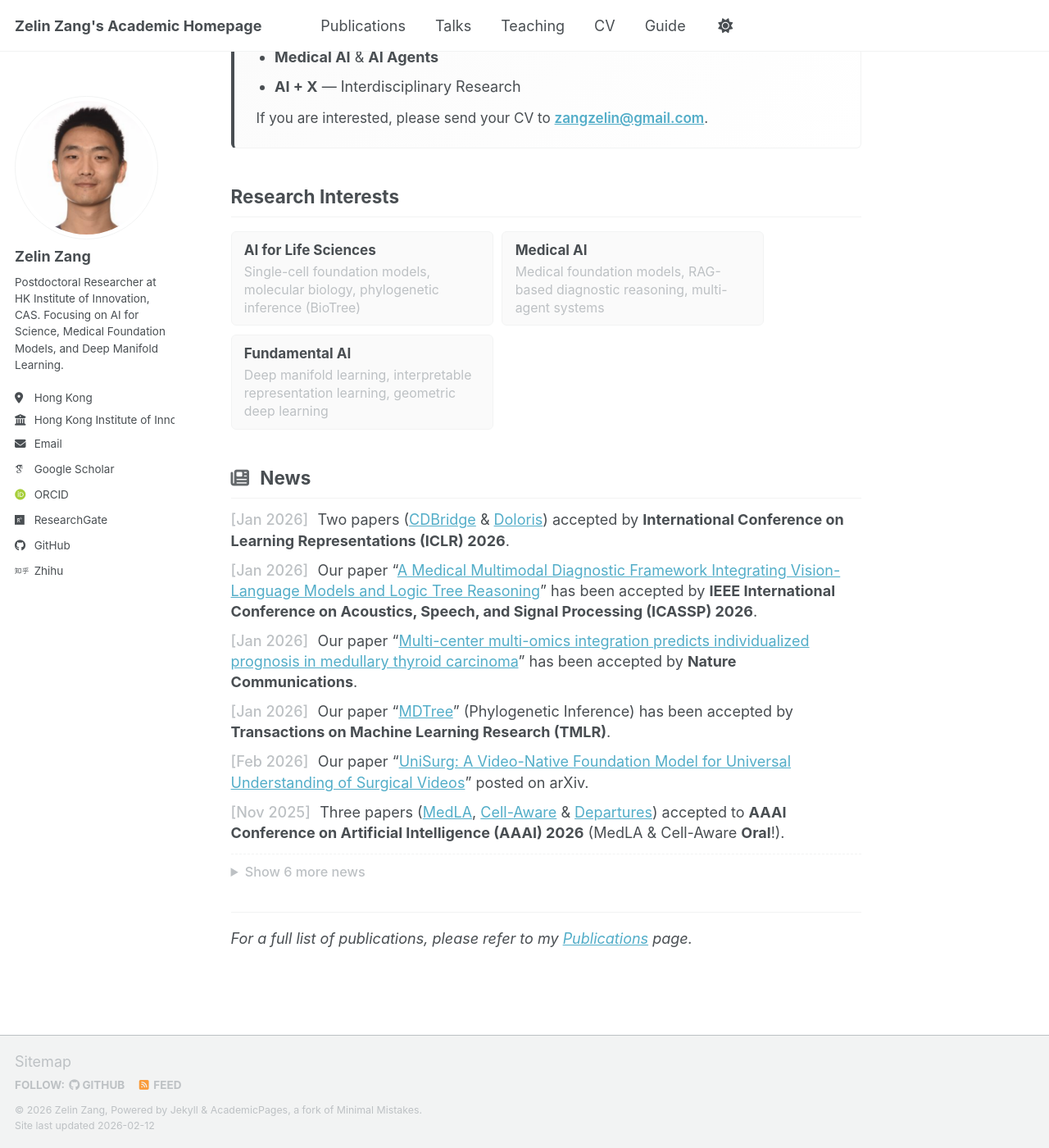
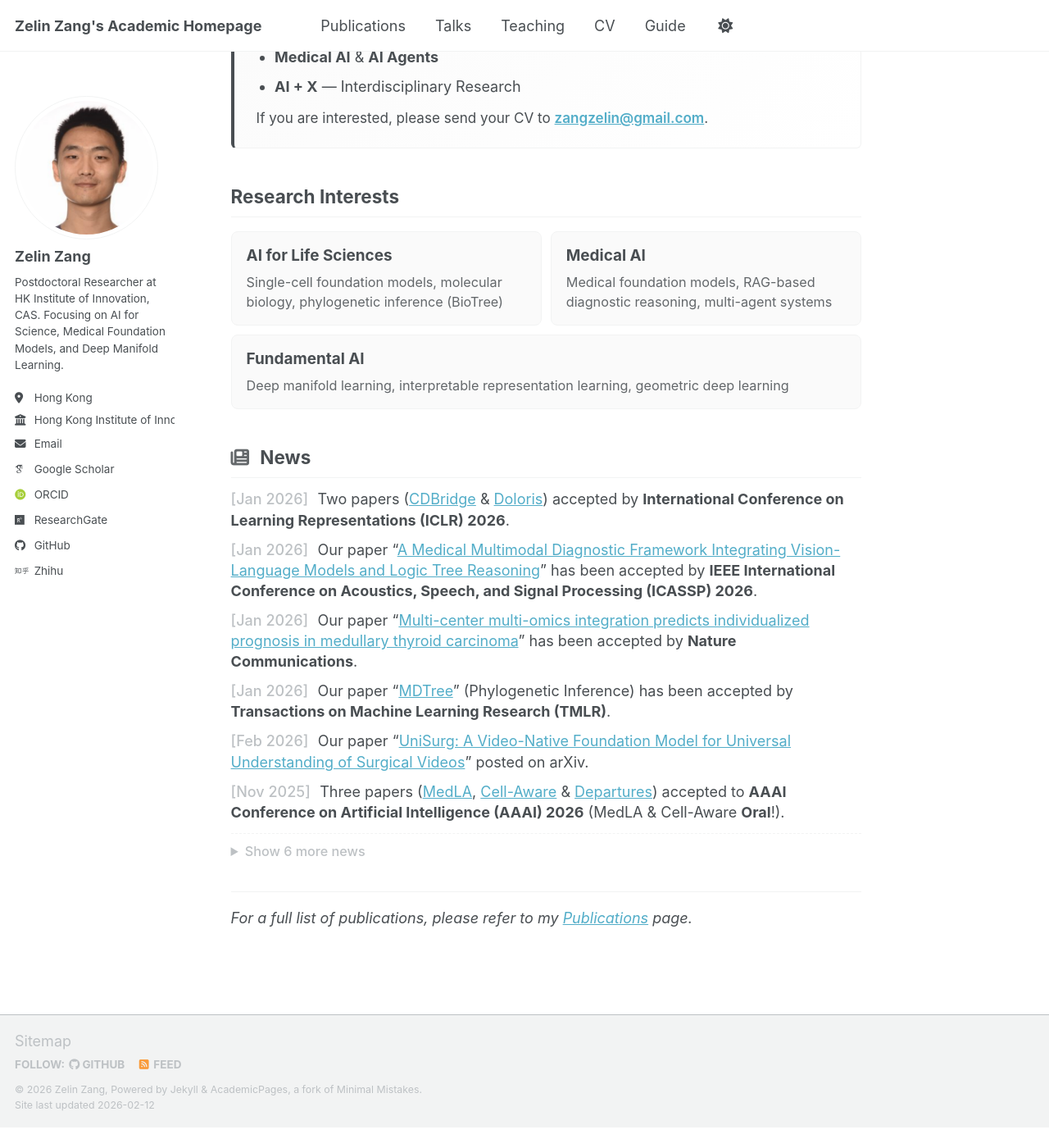
Before and after one commit to zangzelin/zangzelin.github.io, a Jekyll site: the page built from _pages/about.md, in a window 1280 px wide and 1400 px high, scrolled down 1051 px. Shown: the whole window at 82% size. Built offline with Jekyll 4.4.1, drawn with Linux system fonts in a browser that asks for light colours; some web fonts are replaced; a script bundle is joined from its source files by our own code; library files that are not in the unit come from our copies; after the commit the page ends 2426 px from its top, so only the background shows below that.

Commit message:
Update Research Interests styling for better visibility and layout
Co-authored-by: Cursor <cursoragent@cursor.com>

```diff
--- a/assets/css/custom.css
+++ b/assets/css/custom.css
@@ -175,25 +175,35 @@
 }
 
 .page__content .research-tag {
-  display: inline-flex !important;
+  display: flex !important;
+  flex: 1 1 280px;
   flex-direction: column;
-  padding: 0.5em 0.85em;
+  padding: 0.85em 1em;
   background-color: var(--global-code-background-color);
-  border-radius: 6px;
+  border-radius: 8px;
   border: 1px solid var(--global-border-color);
-  max-width: 320px;
+  max-width: 100%;
+  transition: all 0.2s ease;
+}
+
+.page__content .research-tag:hover {
+  transform: translateY(-2px);
+  box-shadow: 0 4px 12px rgba(0, 0, 0, 0.05);
+  border-color: var(--global-link-color);
 }
 
 .page__content .research-tag__title {
   font-weight: 700;
-  font-size: 0.95em;
-  margin-bottom: 0.2em;
+  font-size: 1.05em;
+  margin-bottom: 0.3em;
+  color: var(--global-text-color);
 }
 
 .page__content .research-tag__desc {
-  font-size: 0.88em;
-  color: var(--global-text-color-light);
-  line-height: 1.4;
+  font-size: 0.9em;
+  color: var(--global-text-color);
+  line-height: 1.5;
+  opacity: 0.85;
 }
 
 /* ==========================================================================
```
